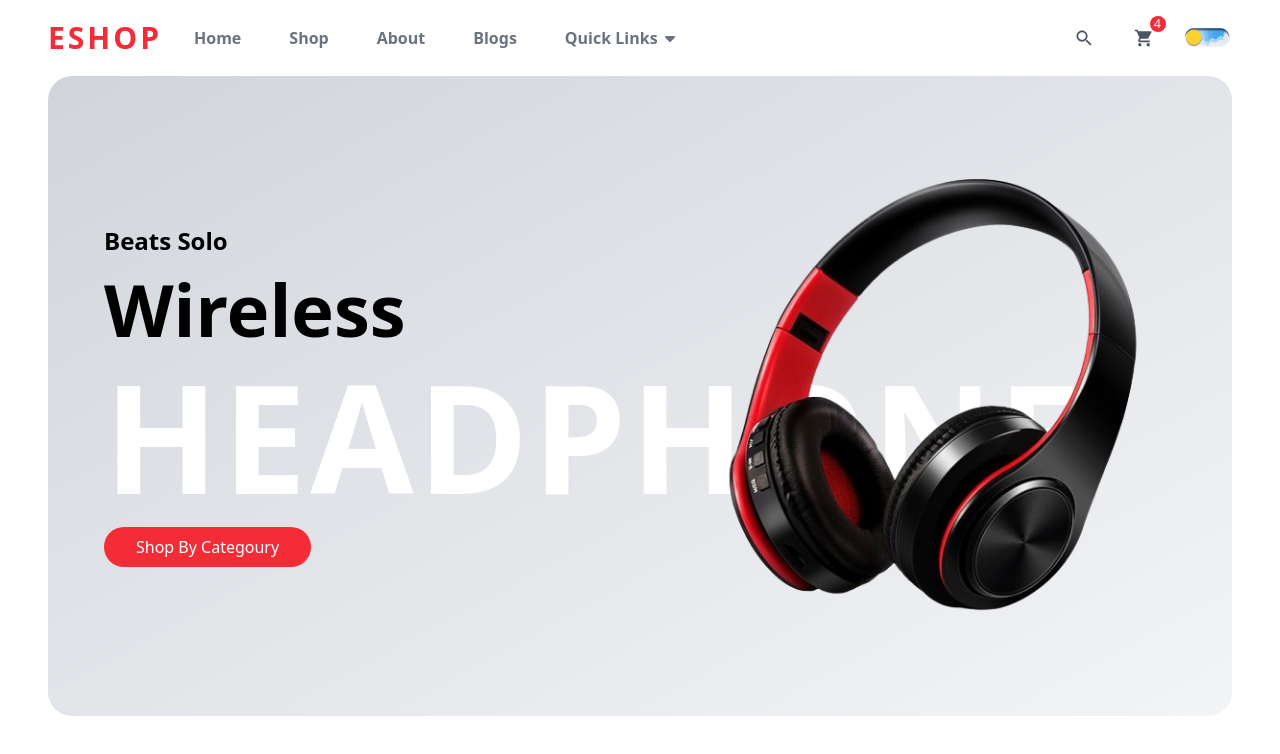
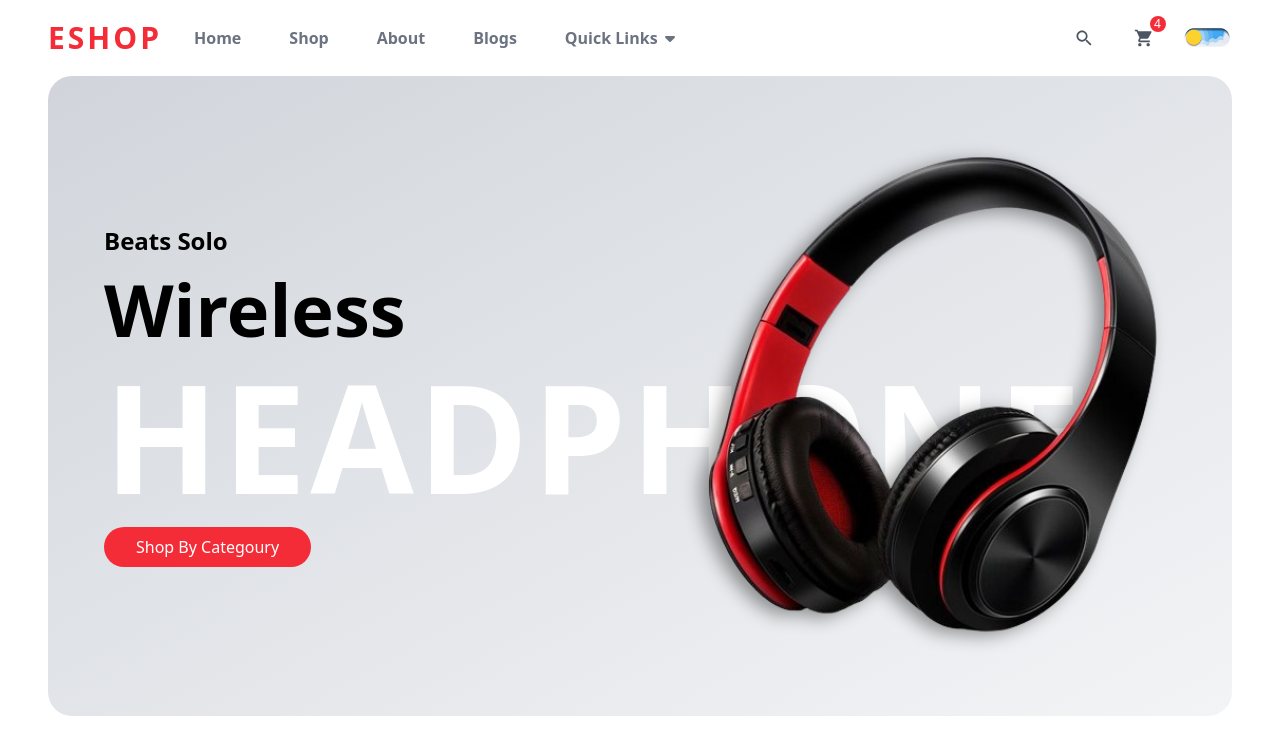
Before and after one commit to Zahra-ellioun/ecommerce-site, a React (Vite) app: page / in a window 1280 px wide. Shown: the top 754 px of the page. Built offline with nearby package versions, Linux system fonts and the light colour scheme.

Commit message:
add shadow to img in hero section

```diff
--- a/src/components/Hero/Hero.jsx
+++ b/src/components/Hero/Hero.jsx
@@ -71,8 +71,12 @@
                   </div>
 
                   {/* img  */}
-                  <div className="w-[300px] lg:w-[450px] xl:w-[480px]">
-                    <img src={item.img} alt="" className="w-full " />
+                  <div>
+                    <img
+                      src={item.img}
+                      alt=""
+                      className="w-[300px] sm:w-[450px] lg:w-[480px] sm:scale-105 lg:scale-110 object-contain drop-shadow-[-8px_4px_8px_rgba(0,0,0,.4)]"
+                    />
                   </div>
                 </div>
               </div>
```
